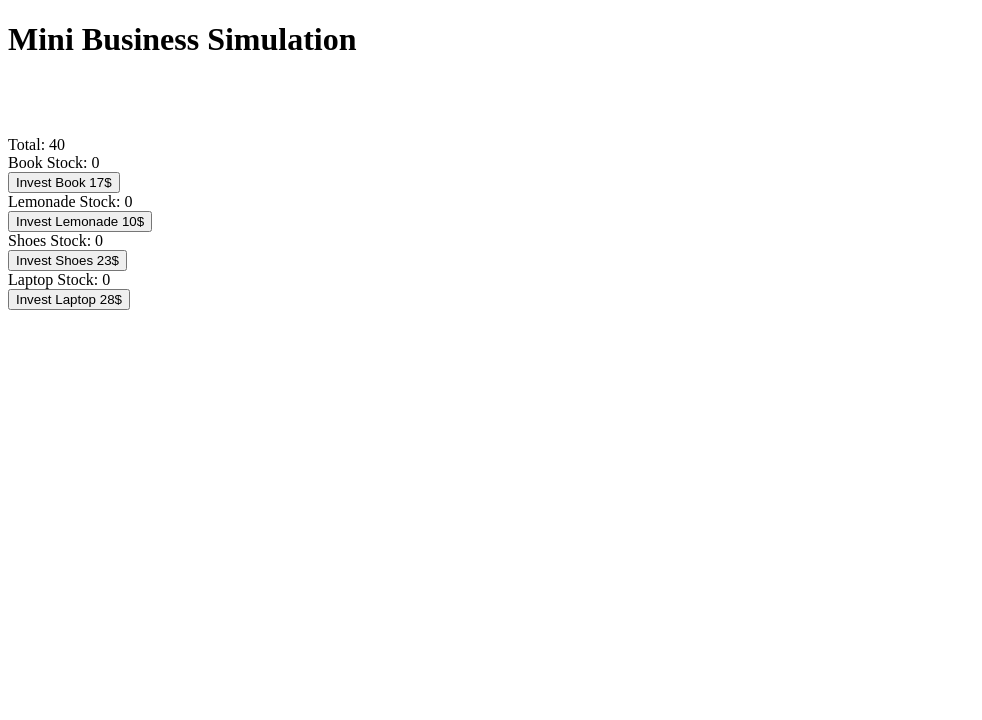
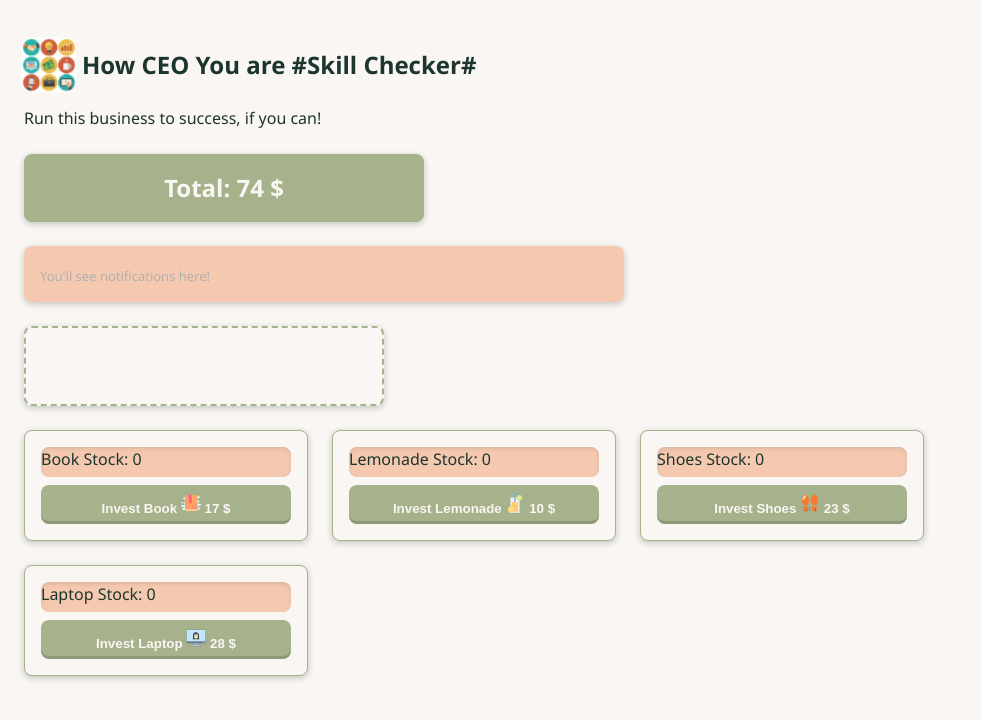
Before and after one commit to Sadullah-TANRIKULU/SB-simulation, a plain HTML site: page index.html in a window 1280 px wide. Shown: the whole page, without its empty margins (0-982 px from the left). Drawn offline with Linux system fonts and the light colour scheme.

Commit message:
some-design-UI

```diff
--- a/index.html
+++ b/index.html
@@ -5,37 +5,83 @@
     <meta name="viewport" content="width=device-width, initial-scale=1.0" />
     <title>Mini Business Simulation</title>
     <link rel="stylesheet" href="style.css" />
-    <link rel="shortcut icon" href="./assets/bulb-money-business.png" type="image/x-icon" />
+    <link
+      rel="shortcut icon"
+      href="./assets/bulb-money-business.png"
+      type="image/x-icon"
+    />
   </head>
   <body>
-    <h1>Mini Business Simulation</h1>
+    <h1
+      title="
+    How to Play!
+    Goal: reach +81$ total cash as early as possible
+    Game Over: -80$
 
-    <section id="warning"></section>
+    Customers:
+    -sometimes too fast, sometimes too slow, catch opportunities
+    -smart is waiting first customer's want to invest
+
+    Products: can invest all but be aware of monthly expenses
+    'Book':5 ,
+    'Lemonade':4 ,
+    'Shoes':11 ,
+    'Laptop':17 ,
+    total expense: 37$
+
+    Start Cash: 2x bigger than monthly expenses
+
+    No Stock = No monthly expenses
+    "
+    >
+      <img src="./assets/OH3E9O0.jpg" width="50px" /> How CEO You are #Skill
+      Checker#
+    </h1>
+    <p>Run this business to success, if you can!</p>
 
     <section id="current">
-      <div id="totalcash"></div>
+      <div
+        id="totalcash"
+        title="Starter amount is 2x bigger than your monthly expenses"
+      ></div>
     </section>
+    <section id="warning">
+      <span
+        id="warningSectionPlaceholder"
+        style="color: #b0b0b0; font-size: small"
+        >You'll see notifications here!</span
+      >
+    </section>
+
+    <section id="deliver"></section>
+    <br />
 
     <section id="investment">
       <div id="book">
         <div id="bookstock"></div>
-        <button id="btn1">Invest Book 17$</button>
+        <button id="btn1" data-id="0">
+          Invest Book <img src="./assets/book.png" width="20" /> 17 $
+        </button>
       </div>
       <div id="lemonade">
         <div id="lemonadestock"></div>
-        <button id="btn2">Invest Lemonade 10$</button>
+        <button id="btn2" data-id="1">
+          Invest Lemonade <img src="./assets/lemonade.png" width="20" /> 10 $
+        </button>
       </div>
       <div id="shoes">
         <div id="shoesstock"></div>
-        <button id="btn3">Invest Shoes 23$</button>
+        <button id="btn3" data-id="2">
+          Invest Shoes <img src="./assets/shoes.png" width="20" /> 23 $
+        </button>
       </div>
-            <div id="laptop">
+      <div id="laptop">
         <div id="laptopstock"></div>
-        <button id="btn4">Invest Laptop 28$</button>
+        <button id="btn4" data-id="3">
+          Invest Laptop <img src="./assets/linux-laptop.png" width="20" /> 28 $
+        </button>
       </div>
     </section>
-
-    <section id="deliver"></section>
 
     <script src="script.js"></script>
   </body>
--- a/script.js
+++ b/script.js
@@ -1,4 +1,4 @@
-let totalcash = 40;
+let totalcash = 74;
 const investAmount = 5;
 
 const totalCashDisplay = document.getElementById("totalcash");
@@ -12,13 +12,14 @@ const deliverEl = document.getElementById("deliver");
 totalCashDisplay.innerHTML = `Total: ${totalcash} $`;
 
 class Product {
-  constructor(name, cost, expense, price, stock = 0) {
+  constructor(name, cost, expense, price, image = './assets/default-product.png', stock = 0) {
     this.name = name;
     this.cost = cost;
     this.expense = expense;
     this.price = price;
     this.stock = stock;
     this.canDecrement = true;
+    this.image = image
   }
 }
 
@@ -29,10 +30,10 @@ class Customer {
 }
 
 const products = [
-  new Product("Book", 17, 10, 5),
-  new Product("Lemonade", 10, 2, 4),
-  new Product("Shoes", 23, 13, 11),
-  new Product("Laptop", 28, 15, 17),
+  new Product("Book", 17, 10, 5, './assets/book.png'),
+  new Product("Lemonade", 10, 2, 4, './assets/lemonade.png'),
+  new Product("Shoes", 23, 13, 11, './assets/shoes.png'),
+  new Product("Laptop", 28, 15, 17, './assets/linux-laptop.png'),
 ];
 
 const customers = [
@@ -44,6 +45,9 @@ const customers = [
   new Customer("Ismail"),
   new Customer("Olha"),
   new Customer("Myhkhailo"),
+  new Customer("Rana"),
+  new Customer("Cedooooo"),
+
 ];
 
 let clientwant;
@@ -86,7 +90,7 @@ function showWarning(message, permanent = false) {
 }
 
 function updateDisplay() {
-  totalCashDisplay.innerHTML = `Total: ${totalcash}`;
+  totalCashDisplay.innerHTML = `Total: ${totalcash} $`;
   bookStock.innerHTML = `${products[0].name} Stock: ${products[0].stock}`;
   lemonadeStock.innerHTML = `${products[1].name} Stock: ${products[1].stock}`;
   shoesStock.innerHTML = `${products[2].name} Stock: ${products[2].stock}`;
@@ -151,22 +155,18 @@ const btn1 = document.getElementById("btn1");
 const btn2 = document.getElementById("btn2");
 const btn3 = document.getElementById("btn3");
 const btn4 = document.getElementById("btn4");
-btn1.addEventListener("click", () => {
-  invest(0);
-  checkValues(0);
-});
-btn2.addEventListener("click", () => {
-  invest(1);
-  checkValues(1);
-});
-btn3.addEventListener("click", () => {
-  invest(2);
-  checkValues(2);
-});
-btn4.addEventListener("click", () => {
-  invest(3);
-  checkValues(3);
-});
+
+const investment = document.getElementById("investment");
+function triggerInvest(e) {
+  if (e.target.tagName !== "BUTTON") return;
+
+  const id = e.target.dataset.id;
+  if (!id) return;
+
+  invest(Number(id));
+  checkValues(Number(id));
+}
+investment.addEventListener("click", triggerInvest);
 
 bookdeliver.addEventListener("click", () => deliver(0));
 lemonadedeliver.addEventListener("click", () => deliver(1));
@@ -185,7 +185,7 @@ function randomCustomer() {
   products.forEach((p) => (p.canDecrement = true));
 
   if (randomCustomer && randomProduct) {
-    deliverEl.innerHTML = `<br>${randomCustomer.name} wants  ${clientwant.name}<br>`;
+    deliverEl.innerHTML = `<br>${randomCustomer.name} wants  ${clientwant.name} <img src="${clientwant.image}" width="20" > <br>`;
   } else {
     deliverEl.innerText = `No customer yet`;
   }
@@ -240,10 +240,3 @@ function checkAllButtons() {
 }
 
 checkAllButtons();
-
-// function gg(e) {
-//   if (e.target !== "BUTTON") return
-
-//   invest(e.target.dataset.id)
-
-// }
--- a/style.css
+++ b/style.css
@@ -1,3 +1,189 @@
+/* style.css */
+
+/* Define CSS variables globally for easy theming */
+:root {
+    --color-dark-green: #1c352d;
+    --color-sage-green: #a6b28b;
+    --color-peach: #f5c9b0;
+    --color-ivory: #f9f6f3;
+
+    --font-family: 'Segoe UI', Tahoma, Geneva, Verdana, sans-serif;
+
+    --spacing-small: 0.5rem;
+    --spacing-medium: 1rem;
+    --spacing-large: 1.5rem;
+
+    --font-size-base: 16px;
+    --font-size-large: 1.5rem;
+    --font-size-small: 0.875rem;
+
+    --border-radius: 8px;
+    --box-shadow: 0 2px 6px rgba(28, 53, 45, 0.25);
+
+    --animation-pulse-duration: 3s;
+    --animation-pulse-scale: 1.05;
+}
+
+/* Reset and base */
+*,
+*::before,
+*::after {
+    box-sizing: border-box;
+}
+
+body {
+    margin: 0;
+    font-family: var(--font-family);
+    background-color: var(--color-ivory);
+    color: var(--color-dark-green);
+    line-height: 1.5;
+    padding: var(--spacing-large);
+}
+
+/* Header */
+h1 {
+    font-size: var(--font-size-large);
+    color: var(--color-dark-green);
+    display: flex;
+    align-items: center;
+    gap: var(--spacing-small);
+    max-width: 600px;
+    margin-bottom: var(--spacing-medium);
+    cursor: pointer;
+    /* pointer beyond spaces */
+    user-select: none;
+}
+
+h1 img {
+    border-radius: var(--border-radius);
+    width: 50px;
+    height: 50px;
+    object-fit: cover;
+    animation: pulseWave var(--animation-pulse-duration) ease-in-out infinite;
+}
+
+/* Pulsing water wave animation */
+@keyframes pulseWave {
+
+    0%,
+    100% {
+        transform: scale(1.30);
+        opacity: 1;
+    }
+
+    50% {
+        transform: scale(var(--animation-pulse-scale));
+        opacity: 0.8;
+    }
+}
+
+/* Paragraph under header */
+p {
+    font-size: var(--font-size-base);
+    max-width: 600px;
+    margin-bottom: var(--spacing-large);
+}
+
+/* Notification warning section */
+#warning {
+    background-color: var(--color-peach);
+    color: var(--color-dark-green);
+    font-size: var(--font-size-small);
+    padding: var(--spacing-small) var(--spacing-medium);
+    border-radius: var(--border-radius);
+    box-shadow: var(--box-shadow);
+    max-width: 600px;
+    margin-bottom: var(--spacing-large);
+}
+
+/* Current cash display */
+#current {
+    margin-bottom: var(--spacing-large);
+}
+
+#totalcash {
+    background-color: var(--color-sage-green);
+    color: var(--color-ivory);
+    font-weight: bold;
+    padding: var(--spacing-medium);
+    border-radius: var(--border-radius);
+    box-shadow: var(--box-shadow);
+    font-size: var(--font-size-large);
+    max-width: 400px;
+    text-align: center;
+}
+
+/* Investment Section */
+#investment {
+    display: grid;
+    grid-template-columns: repeat(auto-fit, minmax(220px, 1fr));
+    gap: var(--spacing-large);
+    max-width: 900px;
+    margin-bottom: var(--spacing-large);
+}
+
+#investment>div {
+    background-color: var(--color-ivory);
+    border: 1px solid var(--color-sage-green);
+    border-radius: var(--border-radius);
+    padding: var(--spacing-medium);
+    box-shadow: var(--box-shadow);
+    display: flex;
+    flex-direction: column;
+    justify-content: space-between;
+}
+
+#investment button {
+    background-color: var(--color-sage-green);
+    border: none;
+    color: var(--color-ivory);
+    font-weight: 600;
+    cursor: pointer;
+    padding: var(--spacing-small);
+    border-radius: var(--border-radius);
+    box-shadow: inset 0 -3px rgba(0, 0, 0, 0.15);
+    transition: background-color 0.3s ease, transform 0.2s ease;
+}
+
+#investment button:hover,
+#investment button:focus {
+    background-color: var(--color-dark-green);
+    transform: scale(1.05);
+    outline: none;
+}
+
+/* Stock display area styling */
+#bookstock,
+#lemonadestock,
+#shoesstock,
+#laptopstock {
+    height: 30px;
+    margin-bottom: var(--spacing-small);
+    background-color: var(--color-peach);
+    border-radius: var(--border-radius);
+    box-shadow: inset 0 2px 4px rgba(0, 0, 0, 0.1);
+}
+
+/* Deliver section can be styled later */
+#deliver {
+    max-width: 900px;
+    width: 22.5rem;
+    min-height: 80px;
+    margin-top: var(--spacing-large);
+    border: 2px dashed var(--color-sage-green);
+    border-radius: var(--border-radius);
+    background-color: var(--color-ivory);
+    box-shadow: var(--box-shadow);
+}
+
+/* Make clickable areas pointer on app beyond spaces */
+button,
+h1,
+#warning,
+#totalcash {
+    cursor: pointer;
+}
+
 #warning {
     color: #ff0000;
     font-size: x-large;
```
Also changed, not shown: README.md, assets/book.png (added), assets/default-product.png (added), assets/lemonade.png (added), assets/linux-laptop.png (added), assets/shoes.png (added).
